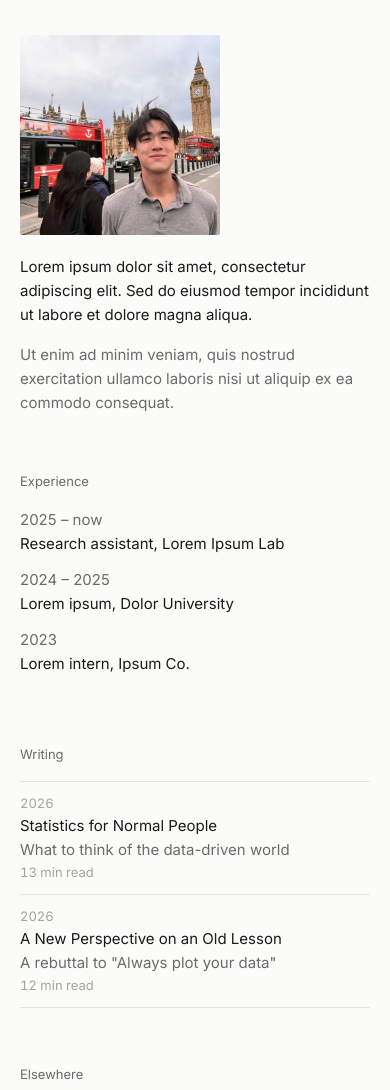
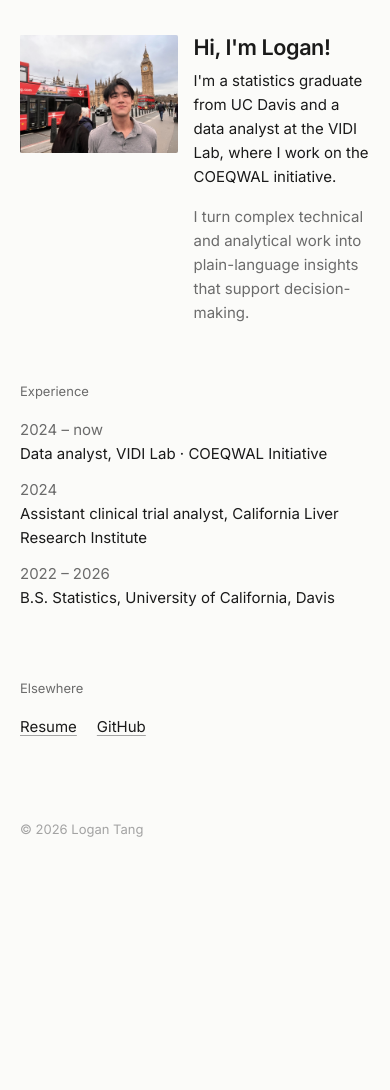
Before and after one commit to logtang/portfolio, a plain HTML site: page pages/landing.html in a window 390 px wide. Shown: the part 77-1167 px from the top of the page. After the commit the page ends 964 px from the top, so only its background shows below. Drawn offline with Linux system fonts and the light colour scheme.

Commit message:
updated: landing intro, resume content, uncropped portrait
- landing: "Hi, I'm Logan!" greeting, wider intro row, uncropped photo,
  writing preview removed
- filled placeholder text on all pages from resume
- home link renamed to "Home"; resume linked from media/resume.pdf

Co-Authored-By: Claude Opus 5.5 <noreply@anthropic.com>

```diff
--- a/pages/landing.html
+++ b/pages/landing.html
@@ -13,7 +13,7 @@
 <body>
   <div class="page">
     <header class="site-header">
-      <a class="site-name" href="landing.html">Logan Tang</a>
+      <a class="site-name" href="landing.html">Home</a>
       <nav>
         <a href="about.html">About</a>
         <a href="research.html">Research</a>
@@ -22,59 +22,39 @@
     </header>
 
     <main>
-      <!-- Drop your photo at media/landing/headshot.jpg (square, ~400×400 or larger).
-           Until it exists, the grey box below holds the space. -->
+      <!-- Photo at media/landing/headshot.jpg, shown uncropped at its own aspect ratio. -->
       <div class="intro">
         <div class="portrait">
-          <img src="../media/landing/headshot.jpg" alt="Logan Tang" width="200" height="200"
+          <img src="../media/landing/headshot.jpg" alt="Logan Tang" width="800" height="600"
                onerror="this.remove()">
         </div>
 
         <div>
+          <h1 class="greeting">Hi, I'm Logan!</h1>
           <p class="lede">
-            Lorem ipsum dolor sit amet, consectetur adipiscing elit. Sed do eiusmod
-            tempor incididunt ut labore et dolore magna aliqua.
+            I'm a statistics graduate from UC Davis and a data analyst at the VIDI Lab,
+            where I work on the COEQWAL initiative.
           </p>
           <p class="lede muted">
-            Ut enim ad minim veniam, quis nostrud exercitation ullamco laboris nisi
-            ut aliquip ex ea commodo consequat.
+            I turn complex technical and analytical work into plain-language insights
+            that support decision-making.
           </p>
         </div>
       </div>
 
       <h2>Experience</h2>
       <dl class="facts">
-        <dt>2025 – now</dt>
-        <dd>Research assistant, Lorem Ipsum Lab</dd>
-        <dt>2024 – 2025</dt>
-        <dd>Lorem ipsum, Dolor University</dd>
-        <dt>2023</dt>
-        <dd>Lorem intern, Ipsum Co.</dd>
+        <dt>2024 – now</dt>
+        <dd>Data analyst, VIDI Lab · COEQWAL Initiative</dd>
+        <dt>2024</dt>
+        <dd>Assistant clinical trial analyst, California Liver Research Institute</dd>
+        <dt>2022 – 2026</dt>
+        <dd>B.S. Statistics, University of California, Davis</dd>
       </dl>
-
-      <h2>Writing</h2>
-      <ul class="index">
-        <li>
-          <span class="year">2026</span>
-          <span>
-            <a href="../writeups/statistics-for-normal-people.html">Statistics for Normal People</a>
-            <span class="desc">What to think of the data-driven world</span>
-          </span>
-          <span class="readtime" data-src="../writeups/statistics-for-normal-people.html">13 min read</span>
-        </li>
-        <li>
-          <span class="year">2026</span>
-          <span>
-            <a href="../writeups/new-perspective-on-an-old-lesson.html">A New Perspective on an Old Lesson</a>
-            <span class="desc">A rebuttal to "Always plot your data"</span>
-          </span>
-          <span class="readtime" data-src="../writeups/new-perspective-on-an-old-lesson.html">12 min read</span>
-        </li>
-      </ul>
 
       <h2>Elsewhere</h2>
       <ul class="links">
-        <li><a href="../resume.pdf">Resume</a></li>
+        <li><a href="../media/resume.pdf">Resume</a></li>
         <li><a href="https://github.com/logtang">GitHub</a></li>
       </ul>
     </main>
--- a/style.css
+++ b/style.css
@@ -108,18 +108,32 @@ p { margin: 0 0 1rem; }
 .muted { color: var(--muted); }
 
 /* ---------- headshot ---------- */
+/* The intro row breaks out of the 36rem text column so the uncropped photo
+   and the text beside it both have room. */
 .intro {
   display: flex;
   align-items: center;
-  gap: 1.75rem;
+  gap: 2rem;
+  width: min(52rem, calc(100vw - 2 * var(--gutter)));
+  margin-left: 50%;
+  translate: -50%;
   margin-bottom: 2rem;
+}
+
+.greeting {
+  font-size: 1.75rem;
+  font-weight: 600;
+  letter-spacing: -0.02em;
+  line-height: 1.2;
+  margin: 0 0 1rem;
 }
 .intro .lede:first-child { margin-top: 0; }
 .intro .lede:last-child { margin-bottom: 0; }
 
+.intro > div:last-child { flex: 1; min-width: 0; }
+
 .portrait {
-  width: 200px;
-  height: 200px;
+  width: min(360px, 45%);
   flex-shrink: 0;
   border-radius: 2px;
   overflow: hidden;
@@ -129,8 +143,7 @@ p { margin: 0 0 1rem; }
 .portrait img {
   display: block;
   width: 100%;
-  height: 100%;
-  object-fit: cover;
+  height: auto;
   filter: grayscale(15%);
 }
 
@@ -231,7 +244,8 @@ a:hover { text-decoration-color: currentColor; }
 
 /* ---------- small screens ---------- */
 @media (max-width: 480px) {
-  .intro { flex-direction: column; align-items: flex-start; gap: 1.25rem; }
+  .intro { align-items: flex-start; gap: 1rem; }
+  .greeting { font-size: 1.35rem; margin-bottom: 0.5rem; }
   .page { padding-top: 2.5rem; }
   .site-header { margin-bottom: 3rem; }
   .index li,
```
Also changed, not shown: pages/about.html (+23 -12 lines), pages/research.html (+15 -19 lines), pages/writeups.html (+2 -2 lines), 2 other files.
